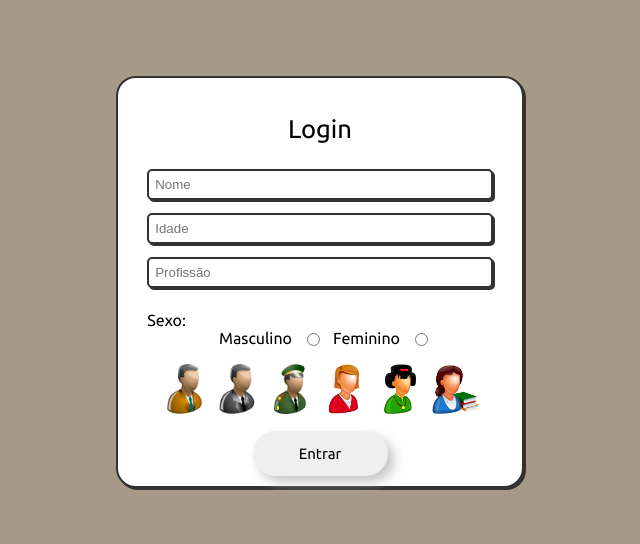
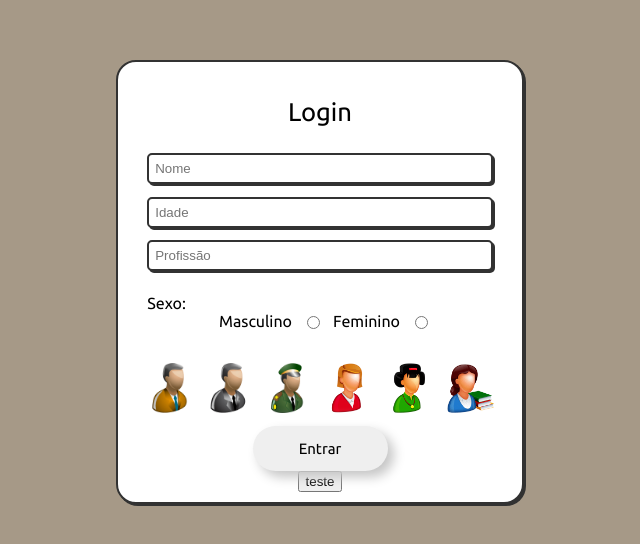
Before and after one commit to AbrahamLica/smart-wallet, a React (Vite) app: page / in a window 1280 px wide. Shown: the part 118-662 px from the top of the page, without its empty margins (320-960 px from the left). Built offline with nearby package versions, Linux system fonts and the light colour scheme.

Commit message:
falta ajustar a função de selecionar avatar

```diff
--- a/src/Components/Login/Login.tsx
+++ b/src/Components/Login/Login.tsx
@@ -25,12 +25,20 @@ const Login = () => {
   const [profession, setProfession] = useState<string>("");
   const [sex, setSex] = useState<string>("");
   const [imgUserSelected, setImgUserSelected] = useState<string>("");
-  const [imgUser1, setImgUser1] = useState(false);
-  const [imgUser2, setImgUser2] = useState(false);
-  const [imgUser3, setImgUser3] = useState(false);
-  const [imgUser4, setImgUser4] = useState(false);
-  const [imgUser5, setImgUser5] = useState(false);
-  const [imgUser6, setImgUser6] = useState(false);
+  // const [imgUser1, setImgUser1] = useState(false);
+  // const [imgUser2, setImgUser2] = useState(false);
+  // const [imgUser3, setImgUser3] = useState(false);
+  // const [imgUser4, setImgUser4] = useState(false);
+  // const [imgUser5, setImgUser5] = useState(false);
+  // const [imgUser6, setImgUser6] = useState(false);
+  const [imageStates, setImageStates] = useState({
+    user1: false,
+    user2: false,
+    user3: false,
+    user4: false,
+    user5: false,
+    user6: false,
+  });
   const [spanName, setSpanName] = useState<string>("");
   const [spanProfession, setSpanProfession] = useState("");
   const [spanAge, setSpanAge] = useState("");
@@ -38,7 +46,7 @@ const Login = () => {
   const [professionValid, setProfessionValid] = useState<boolean>(false);
   const [ageValid, setAgeValid] = useState<boolean>(false);
   const [sexValid, setSexValid] = useState<boolean>(false);
-  const [avatarValid, setavatarValid] = useState<boolean>(false);
+  const [avatarValid, setAvatarValid] = useState<boolean>(false);
   const [errors, setErrors] = useState([]);
 
   const navigate = useNavigate();
@@ -69,6 +77,19 @@ const Login = () => {
         avatarValid
       );
     }
+  }
+
+  function handleImgUserClick(e: any, img: string) {
+    choseImgUser(
+      e,
+      setImgUserSelected,
+      setImageStates({ ...imageStates, [img]: true }),
+      setAvatarValid
+    );
+  }
+
+  function teste() {
+    console.log(imageStates);
   }
 
   return (
@@ -165,117 +186,47 @@ const Login = () => {
           <C.ImgUser
             src={user2}
             alt="user2"
-            onClick={(e) =>
-              choseImgUser(
-                e,
-                setImgUserSelected,
-                setImgUser1,
-                setImgUser2,
-                setImgUser3,
-                setImgUser4,
-                setImgUser5,
-                setImgUser6,
-                setavatarValid
-              )
-            }
-            style={{ border: imgUser2 ? "1px solid black" : "" }}
+            onClick={(e) => handleImgUserClick(e, "user2")}
+            style={{ border: imageStates.user2 ? "1px solid black" : "" }}
           />
           <C.ImgUser
             src={user3}
             alt="user3"
-            onClick={(e) =>
-              choseImgUser(
-                e,
-                setImgUserSelected,
-                setImgUser1,
-                setImgUser2,
-                setImgUser3,
-                setImgUser4,
-                setImgUser5,
-                setImgUser6,
-                setavatarValid
-              )
-            }
-            style={{ border: imgUser3 ? "1px solid black" : "" }}
+            onClick={(e) => handleImgUserClick(e, "user3")}
+            style={{ border: imageStates.user3 ? "1px solid black" : "" }}
           />
           <C.ImgUser
             src={user4}
             alt="user4"
-            onClick={(e) =>
-              choseImgUser(
-                e,
-                setImgUserSelected,
-                setImgUser1,
-                setImgUser2,
-                setImgUser3,
-                setImgUser4,
-                setImgUser5,
-                setImgUser6,
-                setavatarValid
-              )
-            }
-            style={{ border: imgUser4 ? "1px solid black" : "" }}
+            onClick={(e) => handleImgUserClick(e, "user4")}
+            style={{ border: imageStates.user4 ? "1px solid black" : "" }}
           />
 
           <C.ImgUser
             src={user1}
             alt="user1"
-            onClick={(e) =>
-              choseImgUser(
-                e,
-                setImgUserSelected,
-                setImgUser1,
-                setImgUser2,
-                setImgUser3,
-                setImgUser4,
-                setImgUser5,
-                setImgUser6,
-                setavatarValid
-              )
-            }
-            style={{ border: imgUser1 ? "1px solid black" : "" }}
+            onClick={(e) => handleImgUserClick(e, "user1")}
+            style={{ border: imageStates.user1 ? "1px solid black" : "" }}
           />
           <C.ImgUser
             src={user5}
             alt="user5"
-            onClick={(e) =>
-              choseImgUser(
-                e,
-                setImgUserSelected,
-                setImgUser1,
-                setImgUser2,
-                setImgUser3,
-                setImgUser4,
-                setImgUser5,
-                setImgUser6,
-                setavatarValid
-              )
-            }
-            style={{ border: imgUser5 ? "1px solid black" : "" }}
+            onClick={(e) => handleImgUserClick(e, "user5")}
+            style={{ border: imageStates.user5 ? "1px solid black" : "" }}
           />
           <C.ImgUser
             src={user6}
             alt="user6"
-            onClick={(e) =>
-              choseImgUser(
-                e,
-                setImgUserSelected,
-                setImgUser1,
-                setImgUser2,
-                setImgUser3,
-                setImgUser4,
-                setImgUser5,
-                setImgUser6,
-                setavatarValid
-              )
-            }
-            style={{ border: imgUser6 ? "1px solid black" : "" }}
+            onClick={(e) => handleImgUserClick(e, "user6")}
+            style={{ border: imageStates.user6 ? "1px solid black" : "" }}
           />
         </C.ContainerAvatars>
 
         <C.ButtonSend onClick={logIn} type="button">
           Entrar
         </C.ButtonSend>
+
+        <button onClick={teste} type="button">teste</button>
       </C.ContainerModal>
     </C.MainContainerModal>
   );
--- a/src/Components/Login/LoginStyles.ts
+++ b/src/Components/Login/LoginStyles.ts
@@ -1,50 +1,6 @@
 import styled from "styled-components";
-
-/////////////////// PROPS ///////////////////////
-
-export type ContainerProps = {
-  color?: string;
-  id?: any;
-  width?: string;
-  heigth?: string;
-  backgroundColor?: string;
-  displayFlex?: boolean;
-  flex?: string;
-  flexWrap?: boolean;
-  alignItems?: string;
-  margin?: string;
-  padding?: string;
-  column?: boolean;
-  border?: string;
-  borderRadius?: string;
-  cursorPointer?: boolean;
-  backgroundImage?: string;
-  backgroundPosition?: string;
-  backgroundSize?: string;
-  justifyContent?: string;
-};
-
-export type InputProps = {
-  color?: string;
-  bold?: boolean;
-  fontSize?: string;
-  width?: string;
-  backgroundColor?: string;
-  margin?: string;
-};
-
-export type TextProps = {
-  color?: string;
-  bold?: boolean;
-  fontSize?: string;
-  textAlign?: string;
-  margin?: string;
-  backgroundColor?: string;
-  padding?: string;
-  borderRadius?: string;
-  cursorPointer?: boolean;
-  zIndex?: boolean;
-};
+import { ContainerProps } from "../../Types/types";
+import { TextProps } from "../../Types/types";
 
 export const Container = styled.div<ContainerProps>`
   color: ${(props) => props.color};
@@ -212,13 +168,16 @@ export const ContainerAvatars = styled.div<ContainerProps>`
   width: 100%;
   align-items: center;
   justify-content: center;
-  margin: 5px 0;
+  margin-top: 20px;
 `;
 
 export const ImgUser = styled.img<ContainerProps>`
   width: 50px;
   cursor: pointer;
   padding: 2px;
+  margin: 0 2px;
+  border: 1px solid transparent;
+  border-radius: 10px;
 `;
 
 export const Span = styled.div<ContainerProps>`
--- a/src/Helpers/Helpers.ts
+++ b/src/Helpers/Helpers.ts
@@ -255,67 +255,21 @@ export function Add(
 export function choseImgUser(
   e: any,
   setImgUserSelected: any,
-  setImgUser1: any,
-  setImgUser2: any,
-  setImgUser3: any,
-  setImgUser4: any,
-  setImgUser5: any,
-  setImgUser6: any,
-  setavatarValid: any
+  setImageStates: any,
+  setAvatarValid: any
 ) {
-  if (e.target.alt == "user1") {
-    setImgUserSelected(e.target.src);
-    setavatarValid(true);
-    setImgUser1(true);
-    setImgUser2(false);
-    setImgUser3(false);
-    setImgUser4(false);
-    setImgUser5(false);
-    setImgUser6(false);
-  } else if (e.target.alt == "user2") {
-    setImgUserSelected(e.target.src);
-    setavatarValid(true);
-    setImgUser1(false);
-    setImgUser2(true);
-    setImgUser3(false);
-    setImgUser4(false);
-    setImgUser5(false);
-    setImgUser6(false);
-  } else if (e.target.alt == "user3") {
-    setImgUserSelected(e.target.src);
-    setavatarValid(true);
-    setImgUser1(false);
-    setImgUser2(false);
-    setImgUser3(true);
-    setImgUser4(false);
-    setImgUser5(false);
-    setImgUser6(false);
-  } else if (e.target.alt == "user4") {
-    setImgUserSelected(e.target.src);
-    setavatarValid(true);
-    setImgUser1(false);
-    setImgUser2(false);
-    setImgUser3(false);
-    setImgUser4(true);
-    setImgUser5(false);
-    setImgUser6(false);
-  } else if (e.target.alt == "user5") {
-    setImgUserSelected(e.target.src);
-    setavatarValid(true);
-    setImgUser1(false);
-    setImgUser2(false);
-    setImgUser3(false);
-    setImgUser4(false);
-    setImgUser5(true);
-    setImgUser6(false);
-  } else if (e.target.alt == "user6") {
-    setImgUserSelected(e.target.src);
-    setavatarValid(true);
-    setImgUser1(false);
-    setImgUser2(false);
-    setImgUser3(false);
-    setImgUser4(false);
-    setImgUser5(false);
-    setImgUser6(true);
-  }
+  const selectedImage = e.target.alt;
+  setImgUserSelected(e.target.src);
+  setAvatarValid(true);
+
+  // setImageStates((prevState: any) => {
+  //   const updatedImageStates = { ...prevState };
+  //   // Define todas as imagens para false
+  //   for (const key in updatedImageStates) {
+  //     updatedImageStates[key] = false;
+  //   }
+  //   // Define a imagem selecionada como true
+  //   updatedImageStates[selectedImage] = true;
+  //   return updatedImageStates;
+  // });
 }
```
Also changed, not shown: src/Types/types.ts (+44 -0 lines).
